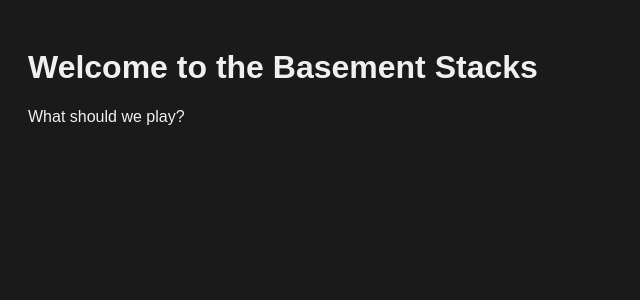
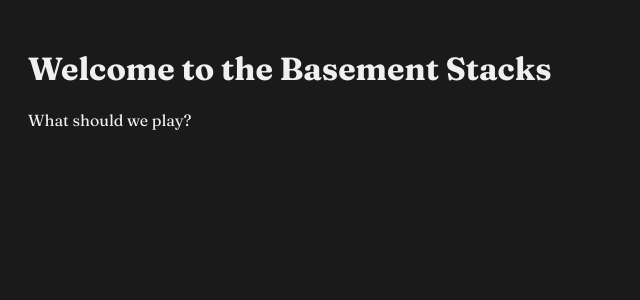
Before and after one commit to Nick-Menzhuber/basement-stacks, a Flask app: page / in a window 1280 px wide. Shown: the top 300 px of the page, without its empty margins (0-640 px from the left). Run offline with Flask 3, Linux system fonts and the light colour scheme; data that the repository does not hold is empty.

Commit message:
Add fraunces font

```diff
--- a/static/style.css
+++ b/static/style.css
@@ -1,5 +1,5 @@
 body {
-    font-family: sans-serif;
+    font-family: 'Fraunces', sans-serif;
     padding: 20px;
     background-color: #1a1a1a;
     color: #f0f0f0;
--- a/templates/index.html
+++ b/templates/index.html
@@ -3,6 +3,7 @@
 <head>
     <meta charset="UTF-8">
     <meta name="viewport" content="width=device-width, initial-scale=1">
+    <link href="https://fonts.googleapis.com/css2?family=Fraunces:wght@400;700&display=swap" rel="stylesheet">
     <link rel="stylesheet" href="{{ url_for('static', filename='style.css') }}">
     <title>The Basement Stacks</title>
 </head>
```
